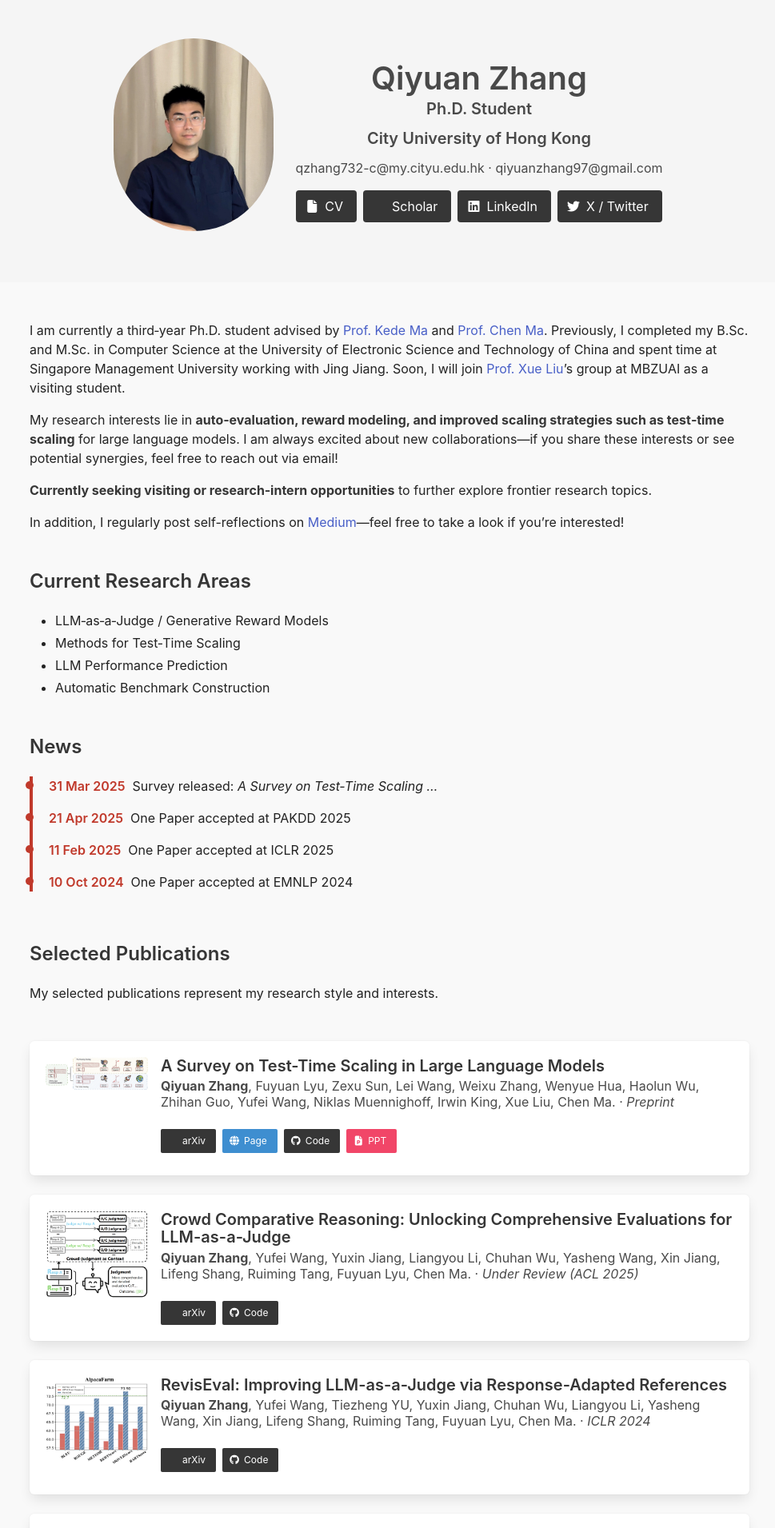
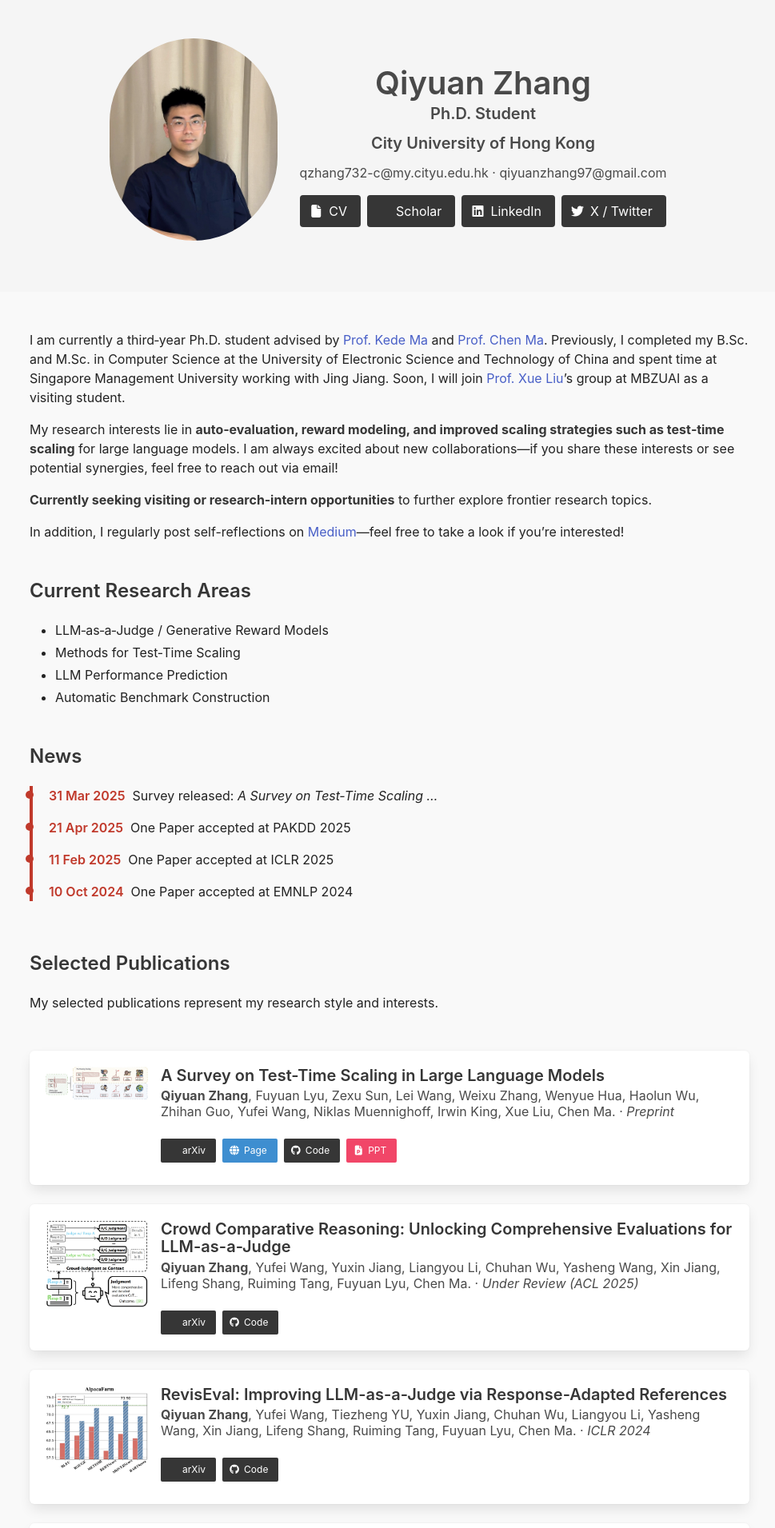
Before and after one commit to zhangqiyuan-rico/zhangqiyuan-rico.github.io, a Jekyll site: the page index.html, which Jekyll copies as it is, in a window 1280 px wide. Shown: the top 1911 px of the page at 80% size, without its empty margins (153-1122 px from the left). Built offline with Jekyll 4.4.1, drawn with Linux system fonts in a browser that asks for light colours; a style sheet for code colours, icons or effects is not loaded.

Commit message:
Update index.html

```diff
--- a/index.html
+++ b/index.html
@@ -68,7 +68,7 @@
   <div class="hero-body">
     <div class="container is-flex is-flex-wrap-wrap is-align-items-center is-justify-content-center">
       <!-- Bigger, eye-catching photo -->
-      <figure class="image mr-5 mb-4" style="width:200px;">
+      <figure class="image mr-5 mb-4" style="width:210px;">
         <img class="is-rounded" src="images/zqy.jpg" alt="Qiyuan Zhang">
       </figure>
 
```
